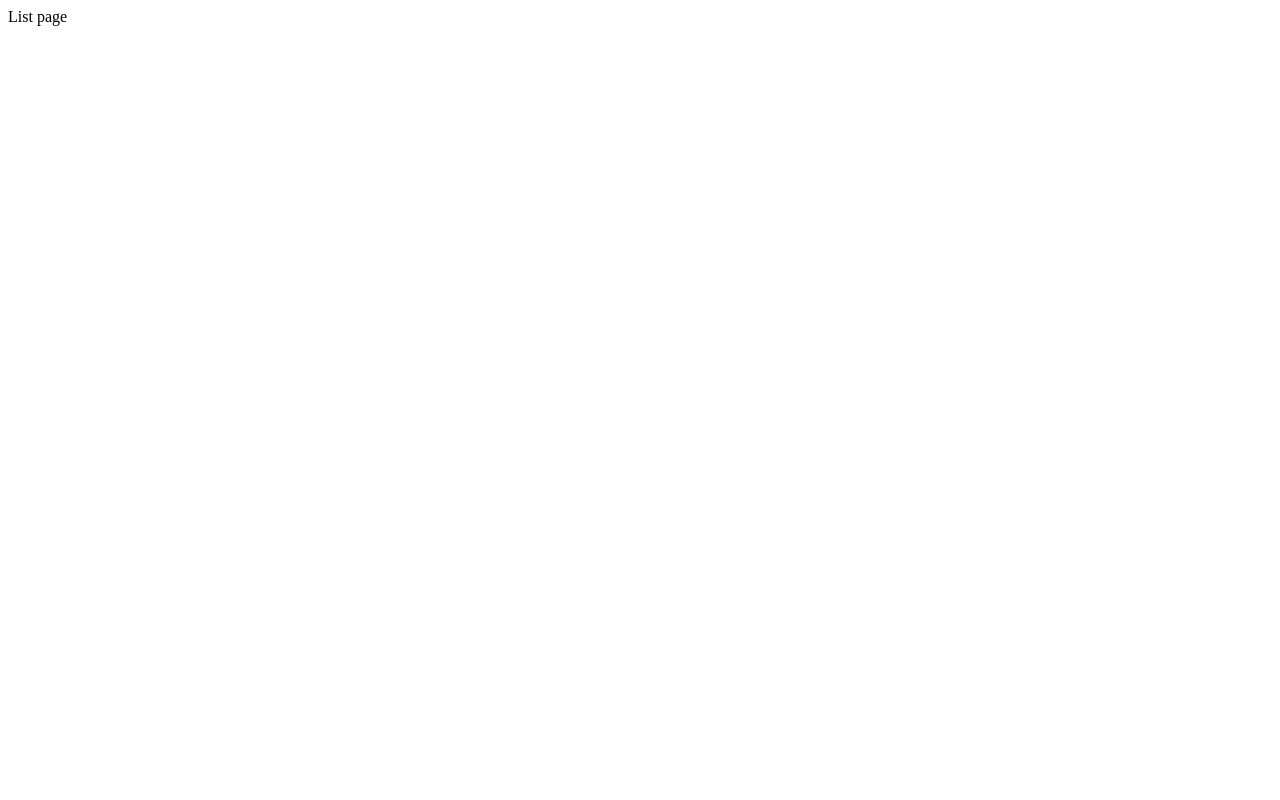
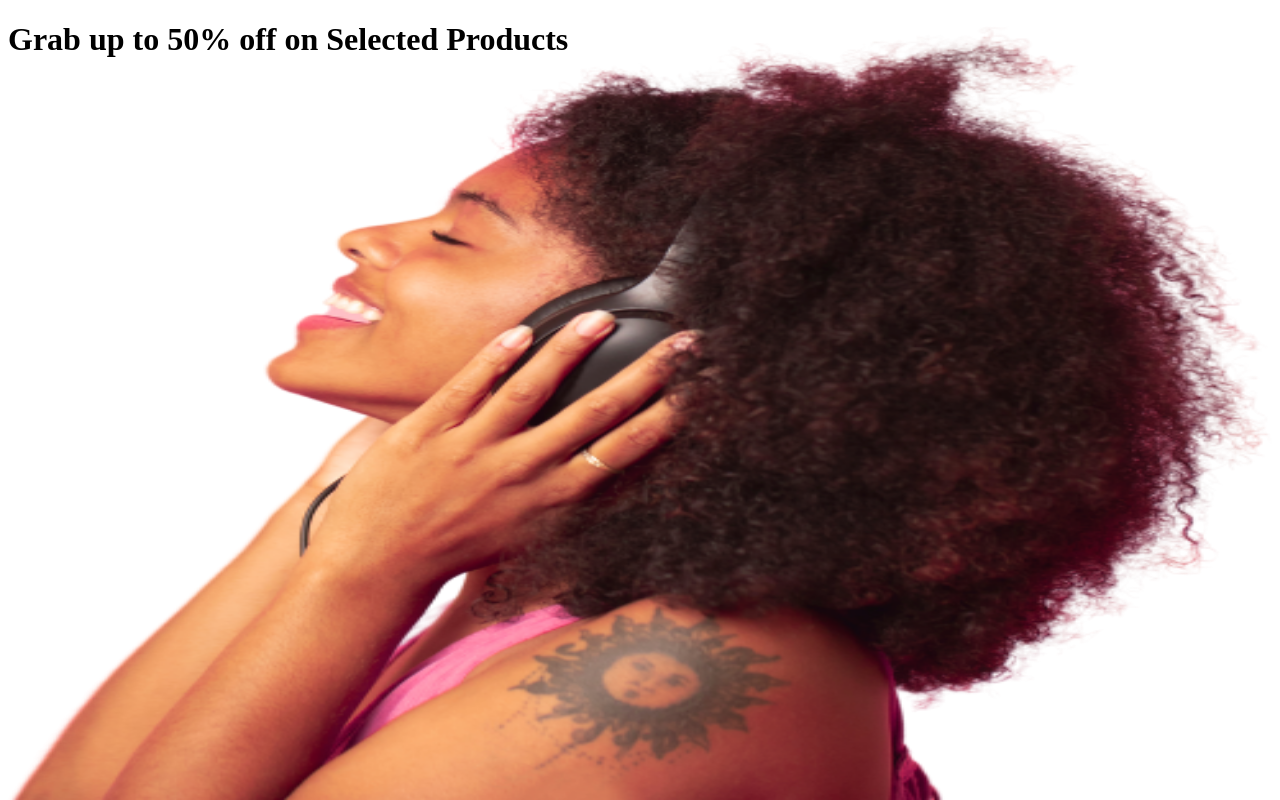
Before and after one commit to Mahedi205339/fashion_Ecomerz, a Next.js app: page /list in a window 1280 px wide. Built offline with nearby package versions, Linux system fonts and the light colour scheme.

Commit message:
added list page layout

```diff
--- a/src/app/list/page.tsx
+++ b/src/app/list/page.tsx
@@ -1,9 +1,22 @@
+import Image from 'next/image';
 import React from 'react';
 
 const ListPage = () => {
     return (
-        <div>
-            List page
+        <div className='px-4 md:px-8 lg:px-16 xl:px-32 2xl:px-64 relative'>
+            <div>
+                <div>
+                    <h1>Grab up to 50% off on
+                        Selected Products
+
+                    </h1>
+
+                </div>
+                <div className='relative w-1/3'>
+                <Image src="/woman.png" alt='' fill className='overscroll-contain'/>
+                </div>
+            </div>
+
         </div>
     );
 };
```
